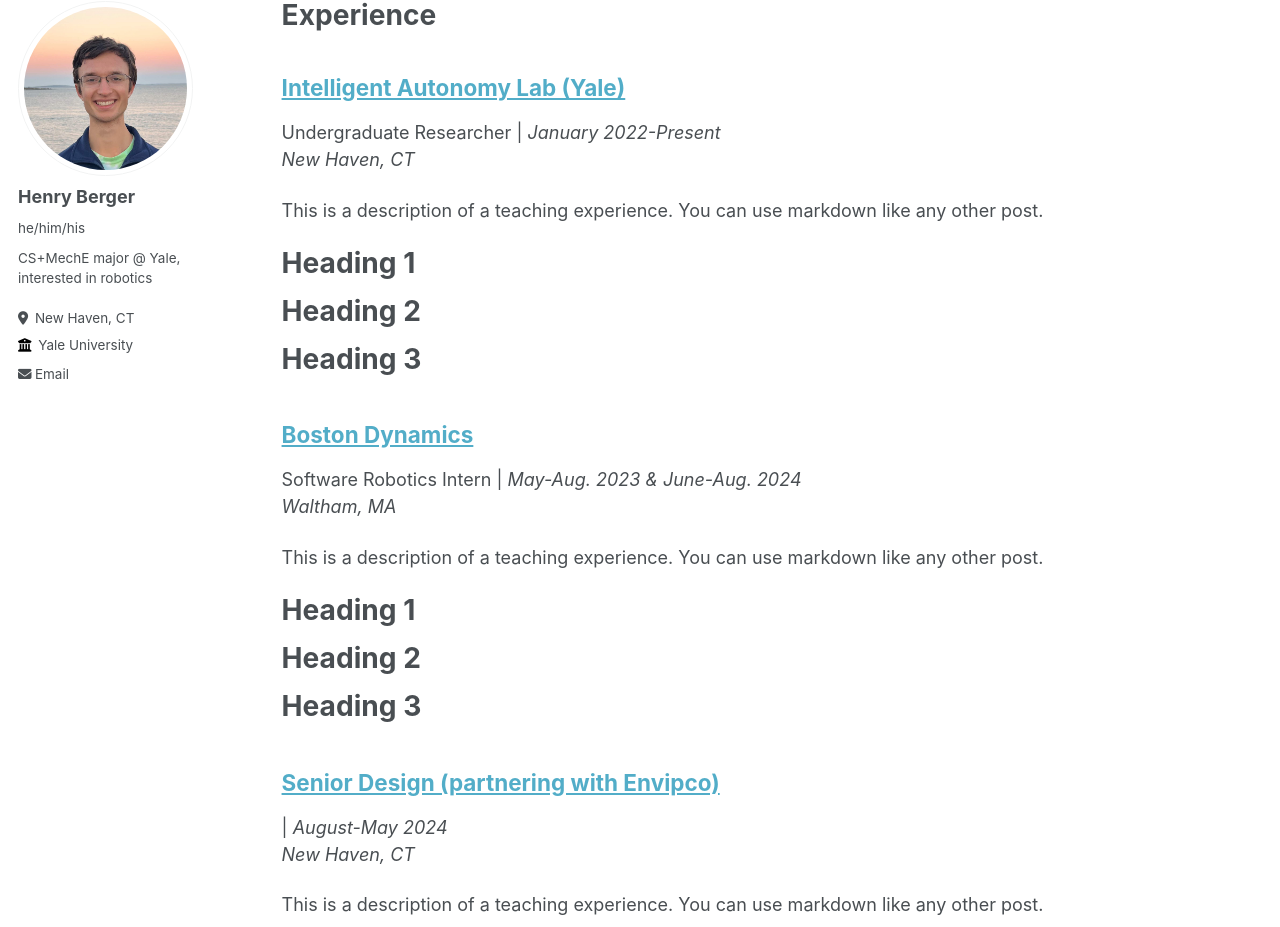
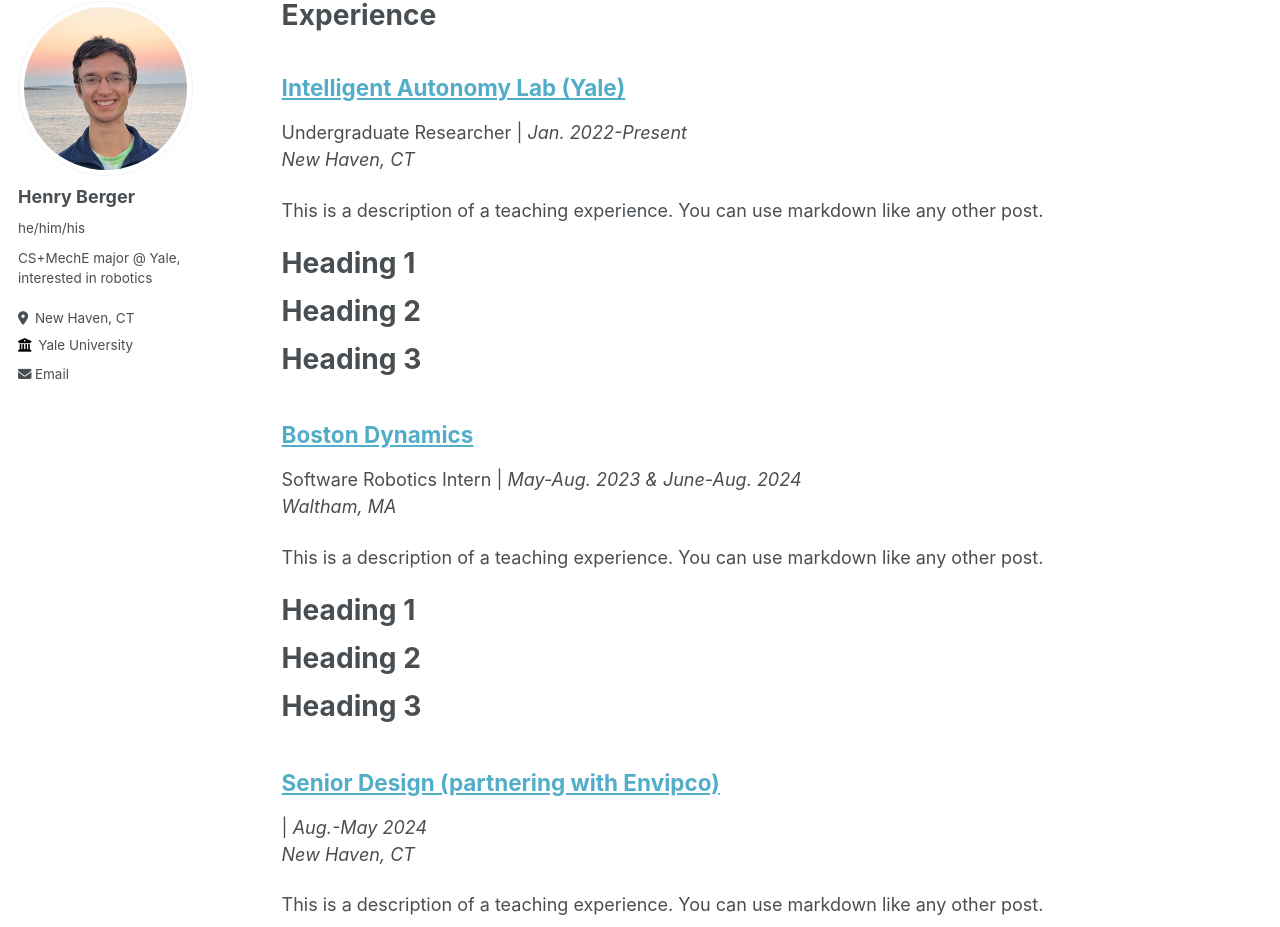
Before and after one commit to henry-berger/henry-berger.github.io, a Jekyll site: the page built from _pages/teaching.html, in a window 1280 px wide and 1400 px high. Shown: the part 105-1032 px from the top of the window. Built offline with Jekyll 4.4.1, drawn with Linux system fonts in a browser that asks for light colours.

Commit message:
A few miscellaneous experience edits

```diff
--- a/_experience/envipco.md
+++ b/_experience/envipco.md
@@ -4,7 +4,7 @@
 role: ""
 permalink: /experience/envipco
 date: 2024-04-25
-date_str: "August-May 2024"
+date_str: "Aug.-May 2024"
 location: "New Haven, CT"
 ---
 
--- a/_experience/ialab.md
+++ b/_experience/ialab.md
@@ -4,7 +4,7 @@
 role: "Undergraduate Researcher"
 permalink: /experience/intelligent_autonomy_lab
 date: 2025-04-01
-date_str: "January 2022-Present"
+date_str: "Jan. 2022-Present"
 location: "New Haven, CT"
 ---
 
```
